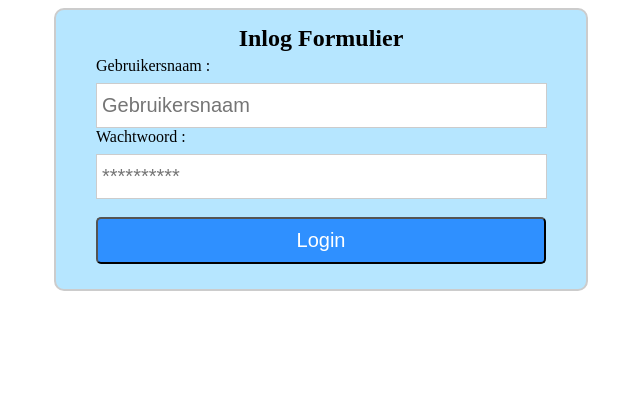
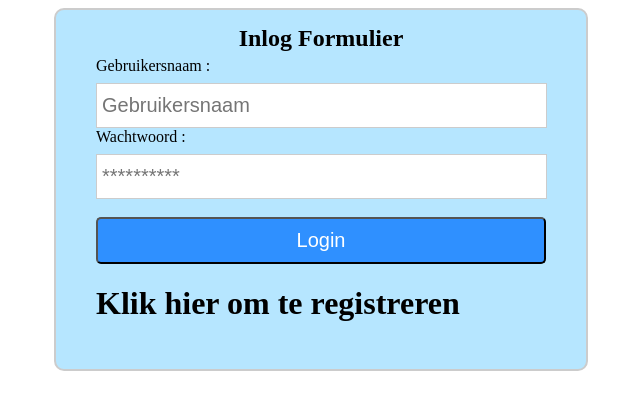
Before and after one commit to BartRooijakkers/RO-CRYPTO, a PHP site: page / in a window 1280 px wide. Shown: the top 410 px of the page, without its empty margins (319-959 px from the left). Run offline with PHP 8.4, Linux system fonts and the light colour scheme.

Commit message:
Update index.php

```diff
--- a/inlog/index.php
+++ b/inlog/index.php
@@ -21,6 +21,8 @@ header("location: profile.php"); // Redirecting To Profile Page
    <input name="submit" type="submit" value=" Login ">
    <span><?php echo $error; ?></span>
   </form>
+
+   <H1> Klik hier om te registreren</h1>
  </div>
 </body>
 </html>
```
